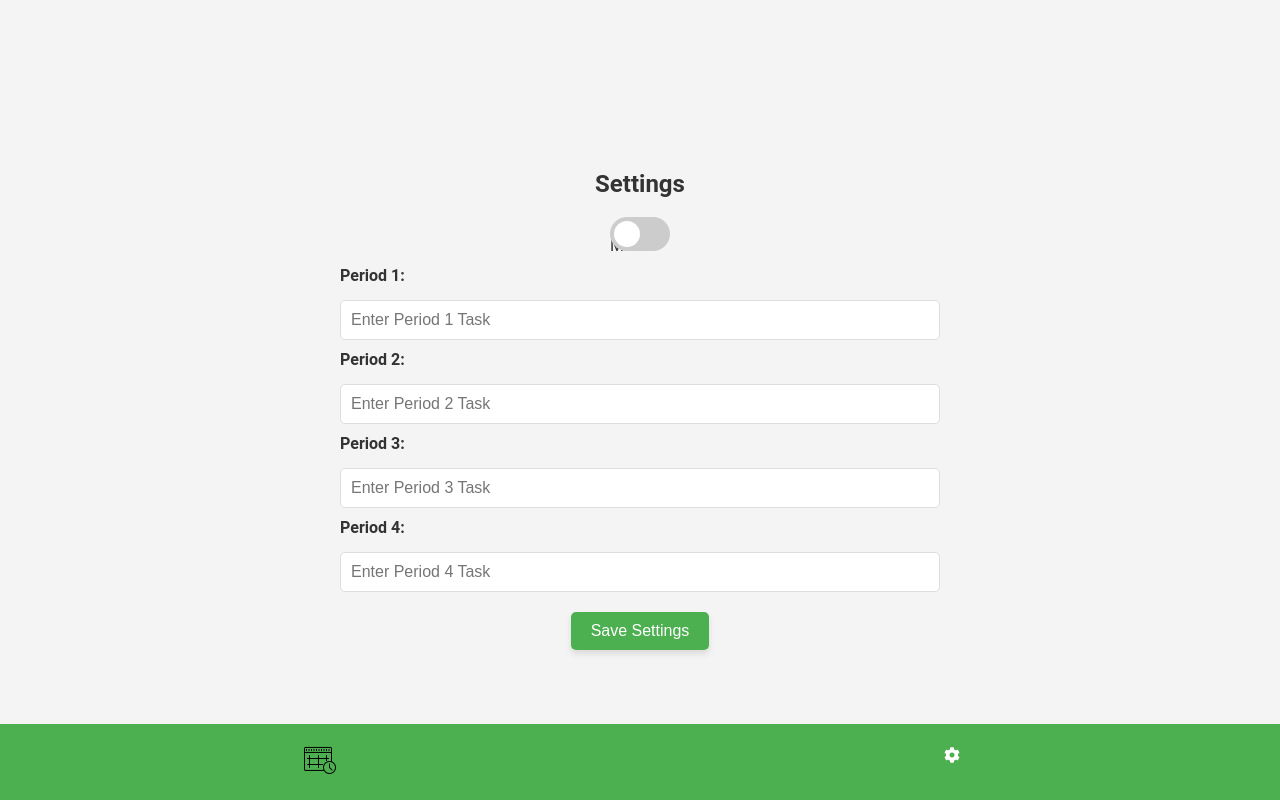
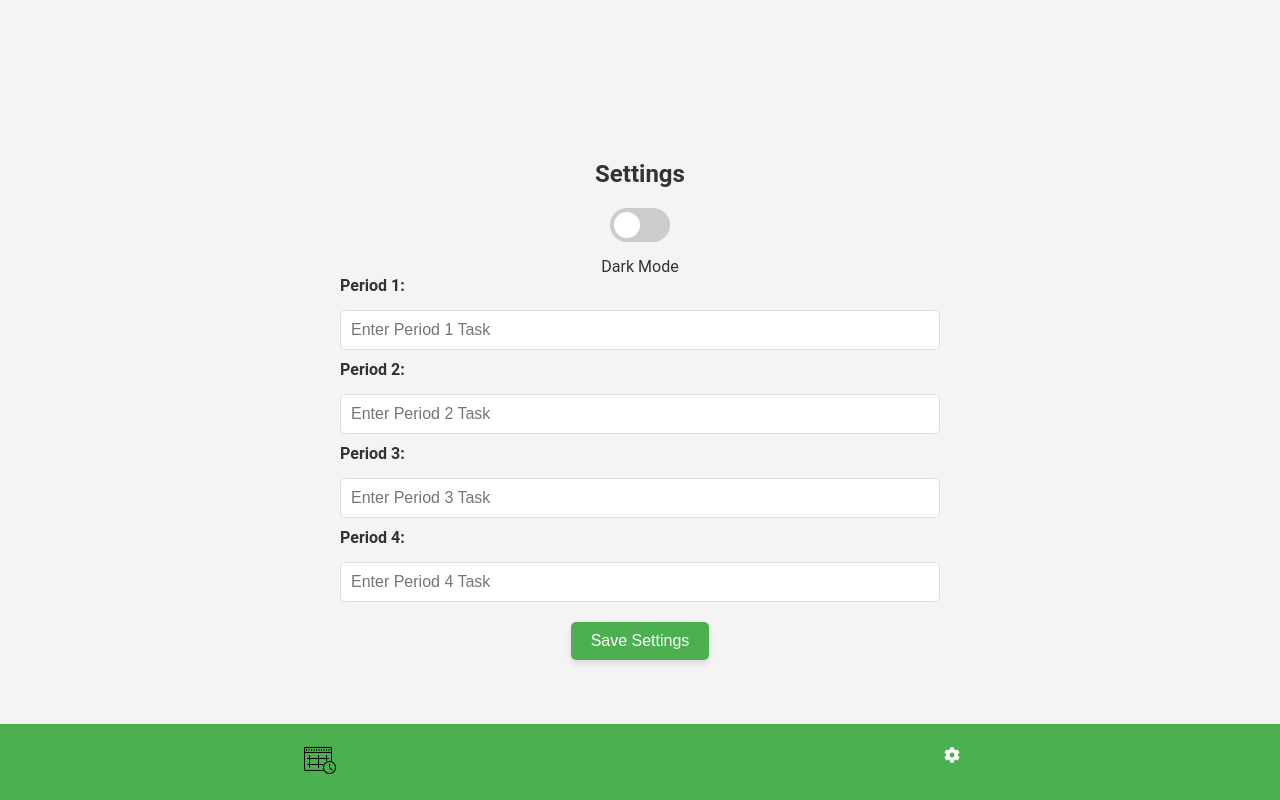
Before and after one commit to HassanSattar3/Better-Tdsb-Connect-App, a plain HTML site: page index.html in a window 1280 px wide. Both pictures are taken after a click on the link 960 px from the left and 762 px from the top of the page. Drawn offline with Linux system fonts and the light colour scheme.

Commit message:
Fixed bug with toggle overlapping dark mode text

```diff
--- a/index.html
+++ b/index.html
@@ -20,10 +20,13 @@
 <!-- Settings Section -->
 <section id="settings" class="section hidden">
   <h2>Settings</h2>
-  <label class="switch">
-    <input type="checkbox" id="dark-mode-toggle">
-    <span class="slider round"></span> Dark Mode
-  </label>
+  <div style="display: flex; flex-direction: column; align-items: center;">
+    <label class="switch">
+      <input type="checkbox" id="dark-mode-toggle">
+      <span class="slider round"></span>
+    </label>
+    <span>Dark Mode</span>
+  </div>
   <div id="period-settings">
     <label for="period1">Period 1:</label>
     <input type="text" id="period1" placeholder="Enter Period 1 Task">
```
